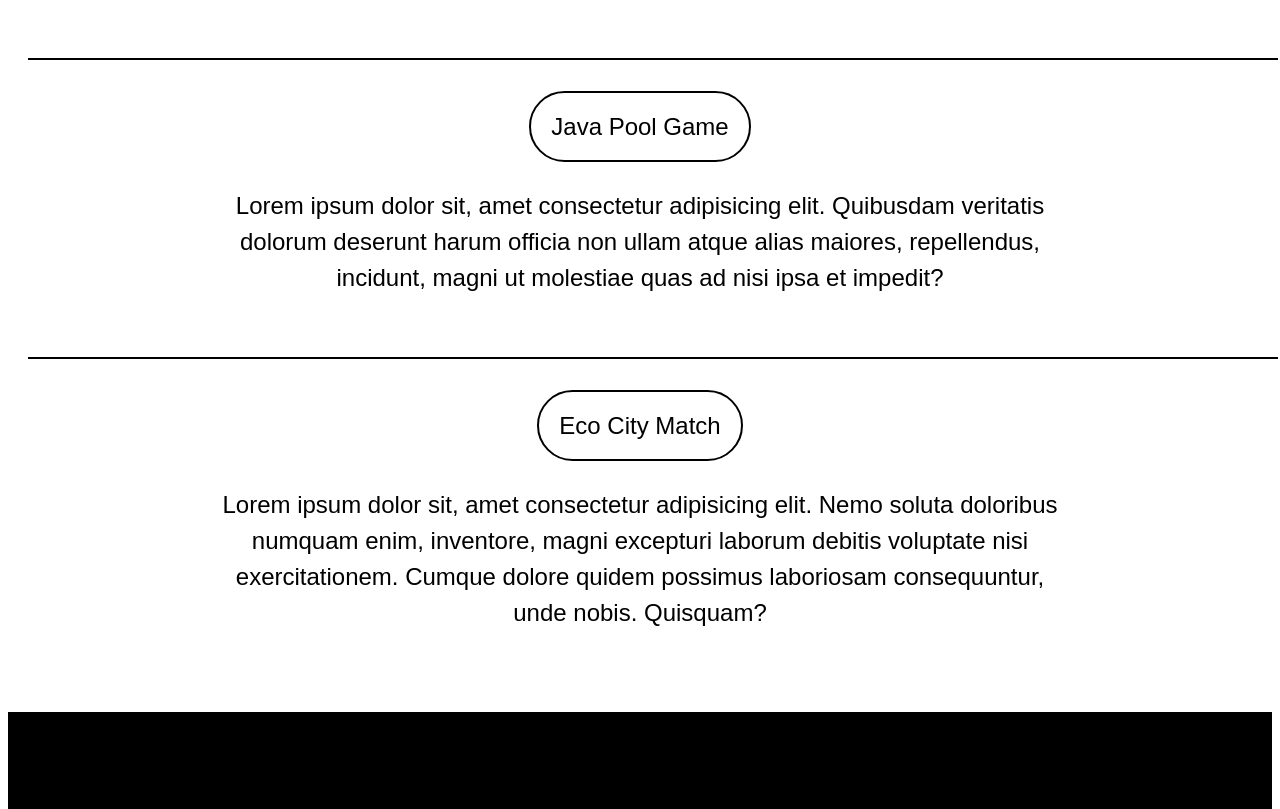
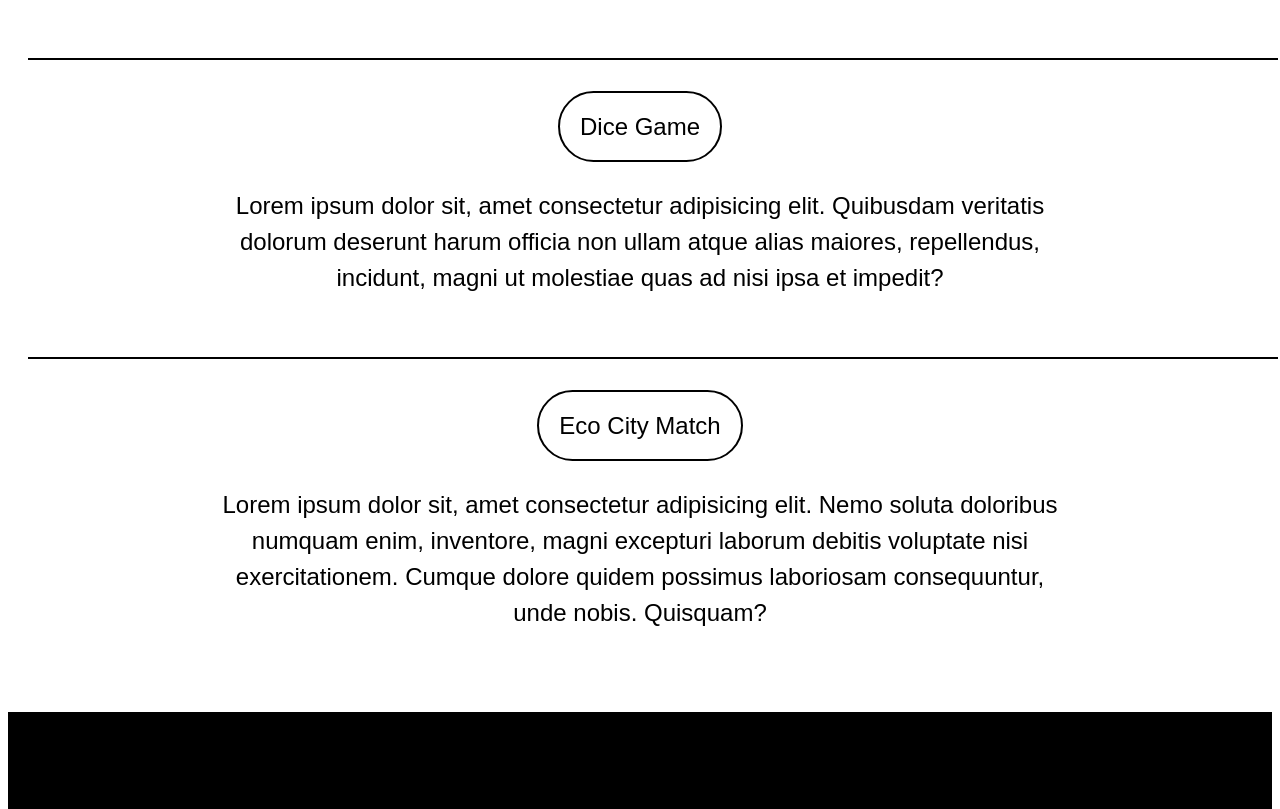
Before and after one commit to hyoonmod/HyoonPortfolio, a plain HTML site: page index.html in a window 1280 px wide. Shown: the part 1998-2807 px from the top of the page. Drawn offline with Linux system fonts and the light colour scheme.

Commit message:
Update projects

```diff
--- a/index.html
+++ b/index.html
@@ -51,7 +51,7 @@
             </li>
             <div class="horizontal"></div>
             <li>
-                <a href="">Java Pool Game</a>
+                <a href="https://hyoonmod.github.io/Dice-Game/">Dice Game</a>
                 <p>Lorem ipsum dolor sit, amet consectetur adipisicing elit. Quibusdam veritatis dolorum deserunt harum officia non ullam atque alias maiores, repellendus, incidunt, magni ut molestiae quas ad nisi ipsa et impedit?</p>
             </li>
             <div class="horizontal"></div>
```
